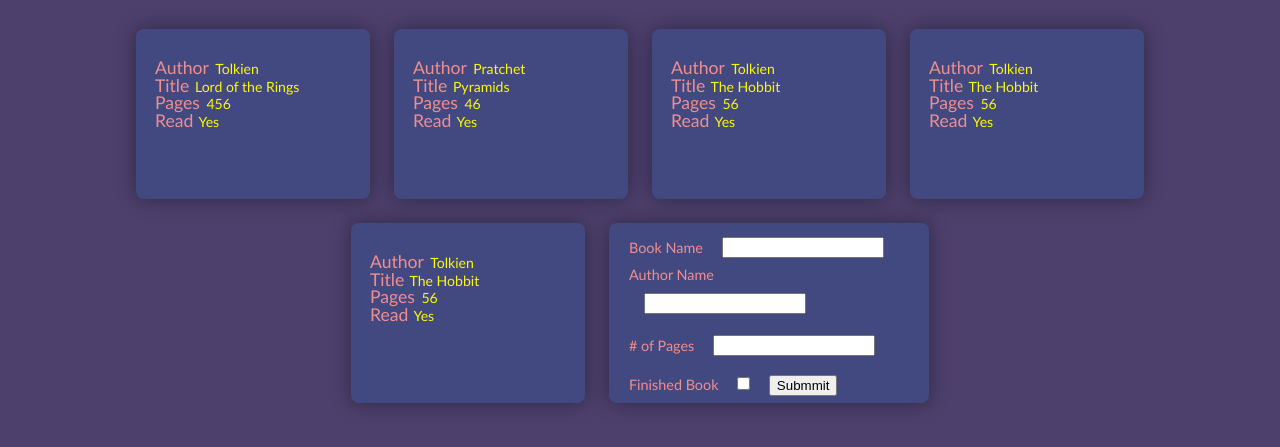
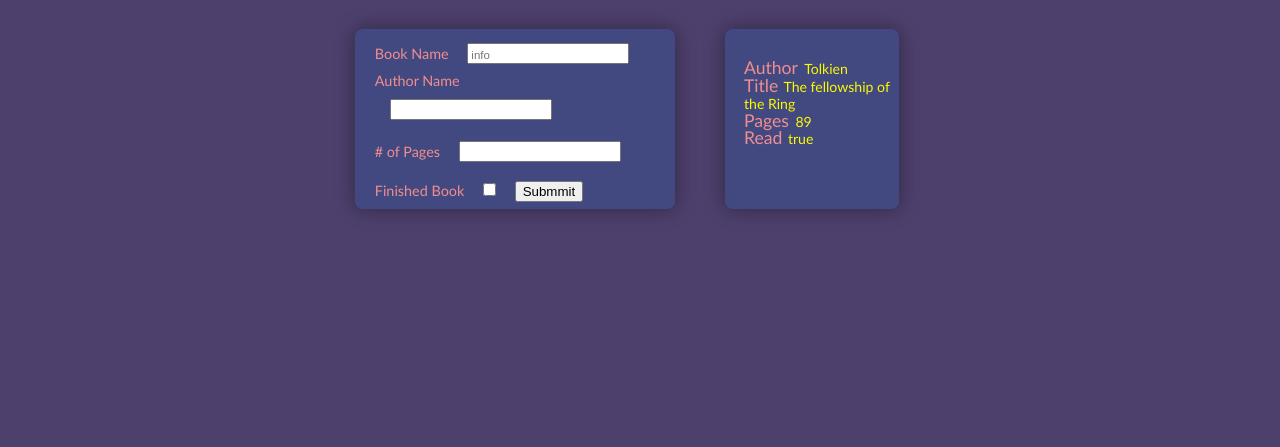
Before and after one commit to AlejandroNav/OdinLibrary, a plain HTML site: page library.html in a window 1280 px wide. Shown: the part 71-518 px from the top of the page. Drawn offline with Linux system fonts and the light colour scheme.

Commit message:
Finish up to number 5

```diff
--- a/library.html
+++ b/library.html
@@ -11,80 +11,20 @@
 
 <body>
     <div id="main-container">
-
         <nav role='navigation' id="container">
             <a href="">ODIN Library</a>
-            <!-- main navigation in here -->
-
             <a href="#0">My Books</a>
             <a href="#0">Add a Book</a>
             <input type="text" name="" id="" placeholder="Search Books">
         </nav>
-        <!-- Here is our page's main content -->
+
         <main>
-            <!-- It contains an article -->
             <article class="card-container">
-
-                <div class="card">
-                    <div class="features">
-                        <ul>
-                            <li> Author <span> Tolkien </span> </li>
-                            <li> Title<span> Lord of the Rings</span> </li>
-                            <li> Pages <span>456</span></li>
-                            <li> Read<span> Yes</span> </li>
-                        </ul>
-                    </div>
-                    <!--/features-->
-                </div>
-                <div class="card">
-                    <div class="features">
-                        <ul>
-                            <li> Author <span> Pratchet</span> </li>
-                            <li> Title<span> Pyramids </span> </li>
-                            <li> Pages <span>46</span></li>
-                            <li> Read<span> Yes</span> </li>
-                        </ul>
-                    </div>
-                    <!--/features-->
-                </div>
-                <div class="card">
-                    <div class="features">
-                        <ul>
-                            <li> Author <span> Tolkien</span> </li>
-                            <li> Title<span> The Hobbit</span> </li>
-                            <li> Pages <span> 56</span></li>
-                            <li> Read<span> Yes</span> </li>
-                        </ul>
-                    </div>
-                    <!--/features-->
-                </div>
-                <div class="card">
-                    <div class="features">
-                        <ul>
-                            <li> Author <span> Tolkien</span> </li>
-                            <li> Title<span> The Hobbit</span> </li>
-                            <li> Pages <span> 56</span></li>
-                            <li> Read<span> Yes</span> </li>
-                        </ul>
-                    </div>
-                    <!--/features-->
-                </div>
-                <div class="card">
-                    <div class="features">
-                        <ul>
-                            <li> Author <span> Tolkien</span> </li>
-                            <li> Title<span> The Hobbit</span> </li>
-                            <li> Pages <span> 56</span></li>
-                            <li> Read<span> Yes</span> </li>
-                        </ul>
-                    </div>
-                    <!--/features-->
-                </div>
                 <div class="card" id="formy">
                     <form action="#">
                         <div>
                             <label for="name-input">Book Name</label>
-                            <input type="text" name="" id="name-input">
+                            <input type="text" name="" id="name-input" placeholder="info">
                         </div>
                         <div>
                             <label for="author-input">Author Name</label>
@@ -96,21 +36,19 @@
                         </div>
                         <div>
                             <label for="finish-check">Finished Book</label>
-                            <input type="checkbox" name="" id="finish-chec">
-                            <button type="submit">Submmit</button>
+                            <input type="checkbox" name="" id="finish-check">
+                            <button type="submit" id="submit-input">Submmit</button>
                         </div>
                     </form>
                 </div>
+                <div class="card-container" id="cards-books">
 
+                </div>
+            </article>
+        </main>
     </div>
-    </article>
 
-    </main>
-    <!-- And here is our main footer that is used across all the pages of our website -->
-    <footer>
-        <!-- footer content in here -->
-    </footer>
-    </div>
+    <script src="library.js"></script>
 </body>
 
 </html>
--- /dev/null
+++ b/library.js
@@ -0,0 +1,53 @@
+const titleInput = document.querySelector('#name-input');
+const authorInput = document.querySelector('#author-input');
+const pagesInput = document.querySelector('#pages-input');
+const readInput = document.querySelector('#finish-check');
+const container_block = document.getElementById('cards-books');
+const boton = document.getElementById("submit-input")
+
+let myLibrary = [];
+
+function Book(title, author, pages, isRead) {
+    this.title = title;
+    this.author = author;
+    this.pages = Number(pages);
+    this.isRead = isRead;
+}
+
+let book1 = new Book("The fellowship of the Ring ", " Tolkien ", 89, true)
+
+myLibrary.push(book1)
+showBooksInLibrary()
+
+function addBookToLibrary() {
+    titulo = titleInput.value;
+    autor = authorInput.value;
+    paginas = pagesInput.value;
+    leido = readInput.checked;
+    let newBook = new Book(titulo, autor, paginas, leido)
+    myLibrary.push(newBook)
+    addCard(titulo, autor, paginas, leido)
+    showBooksInLibrary()
+}
+
+function showBooksInLibrary() {
+    var insertEmpty = document.createElement('div');
+    container_block.innerHTML=''
+    myLibrary.forEach(element => {
+        addCard(element.title, element.author, element.pages, element.isRead)
+    });
+}
+
+
+
+function addCard(tit, aut, pag, read) {
+    var insertCard = document.createElement('div');
+    insertCard.innerHTML = `<ul><li> Author <span> ${aut} </span> </li>
+    <li> Title<span> ${tit} </span> </li>
+    <li> Pages <span>${pag}</span></li>
+    <li> Read<span> ${read}</span> </li> </ul>`;
+    insertCard.classList.add("card")
+    container_block.appendChild(insertCard);
+}
+
+boton.addEventListener('click', addBookToLibrary)
```
